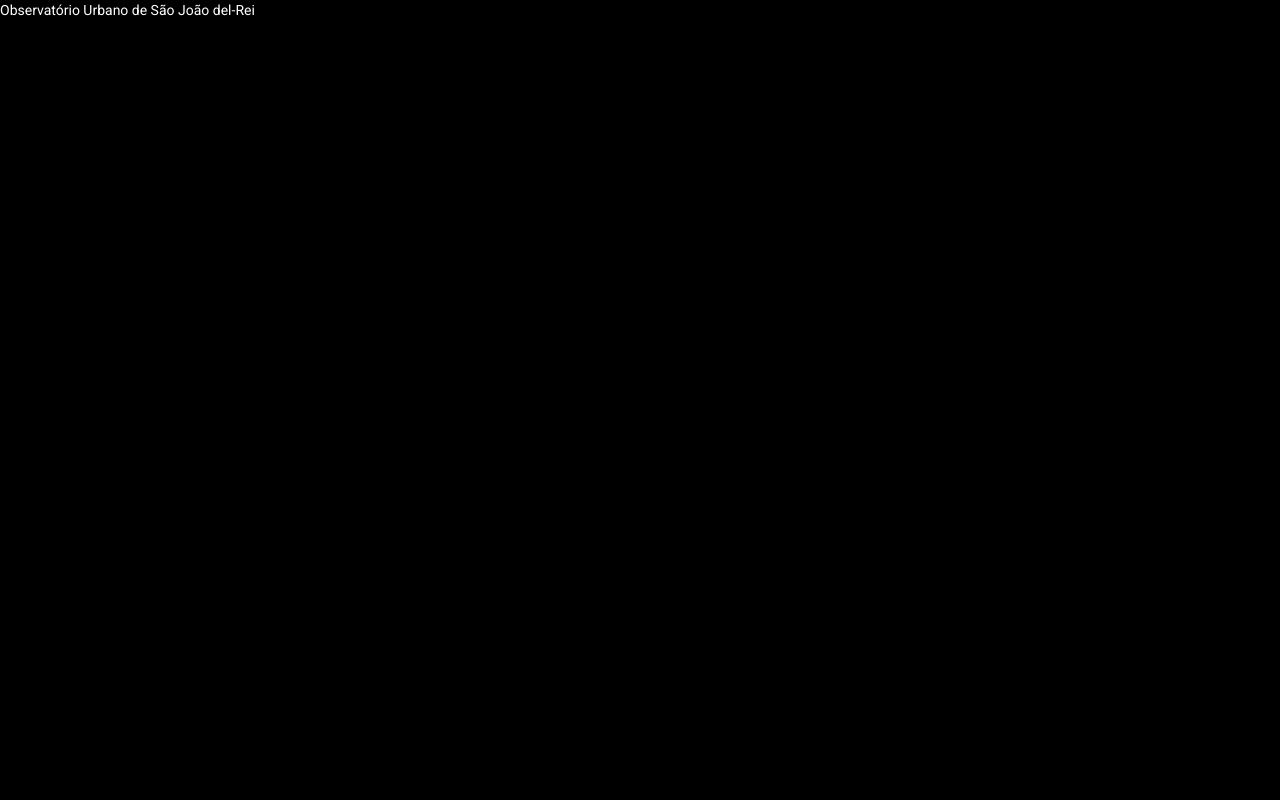
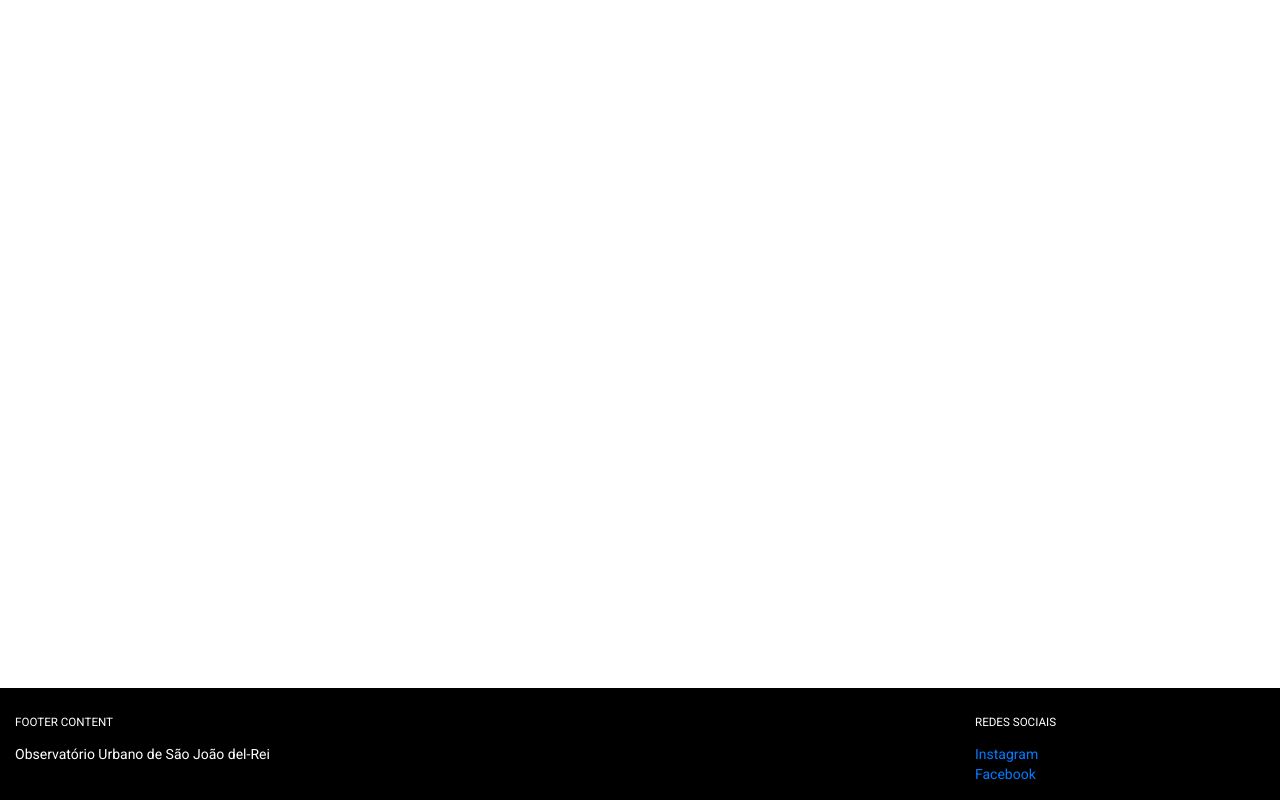
Before and after one commit to theRealCarneiro/AcervoVirtual, an Angular app in the folder front-observatorio/: page / in a window 1280 px wide. Built offline with nearby package versions, Linux system fonts and the light colour scheme.

Commit message:
footer funcionando

```diff
--- a/front-observatorio/src/index.html
+++ b/front-observatorio/src/index.html
@@ -13,7 +13,62 @@
 <body class="mat-typography">
   <app-root></app-root>
 </body>
-<footer class="footer">
-  Observatório Urbano de São João del-Rei
-</footer>
+<!-- Footer -->
+<footer class="page-footer font-small blue pt-4 fixed-bottom">
+
+    <!-- Footer Links -->
+    <div class="container-fluid text-center text-md-left">
+
+      <!-- Grid row -->
+      <div class="row">
+
+        <!-- Grid column -->
+        <div class="col-md-6 mt-md-0 mt-3">
+
+          <!-- Content -->
+          <h5 class="text-uppercase">Footer Content</h5>
+          <p>Observatório Urbano de São João del-Rei</p>
+
+        </div>
+        <!-- Grid column -->
+
+        <hr class="clearfix w-100 d-md-none pb-3">
+
+        <!-- Grid column -->
+        <div class="col-md-3 mb-md-0 mb-3">
+
+
+          </div>
+          <!-- Grid column -->
+
+          <!-- Grid column -->
+          <div class="col-md-3 mb-md-0 mb-3">
+
+            <!-- Links -->
+            <h5 class="text-uppercase">Redes Sociais</h5>
+
+            <ul class="list-unstyled">
+              <li>
+                <a href="https://www.instagram.com/obsurbanosjdr/">Instagram</a>
+              </li>
+              <li>
+                <a href="https://www.facebook.com/observatoriourbanosjdr">Facebook</a>
+              </li>
+            </ul>
+
+          </div>
+          <!-- Grid column -->
+
+      </div>
+      <!-- Grid row -->
+
+    </div>
+    <!-- Footer Links -->
+
+    <!-- Copyright -->
+		<!--<div class="footer-copyright text-center py-3">Observatório Urbano de São João del-Rei</div>-->
+    <!-- Copyright -->
+
+  </footer>
+  <!-- Footer -->
 </html>
--- a/front-observatorio/src/styles.css
+++ b/front-observatorio/src/styles.css
@@ -1,9 +1,11 @@
 /* You can add global styles to this file, and also import other style files */
 
 html, body { height: 100%; }
-body { margin: 0; font-family: Roboto, "Helvetica Neue", sans-serif; display: grid; grid-template-rows: auto 1fr auto;}
+body { margin: 0; font-family: Roboto, "Helvetica Neue", sans-serif;}
 
 footer {
     background-color: black;
     color:white;
+		clear: both;
+		position: relative;
 }
```
